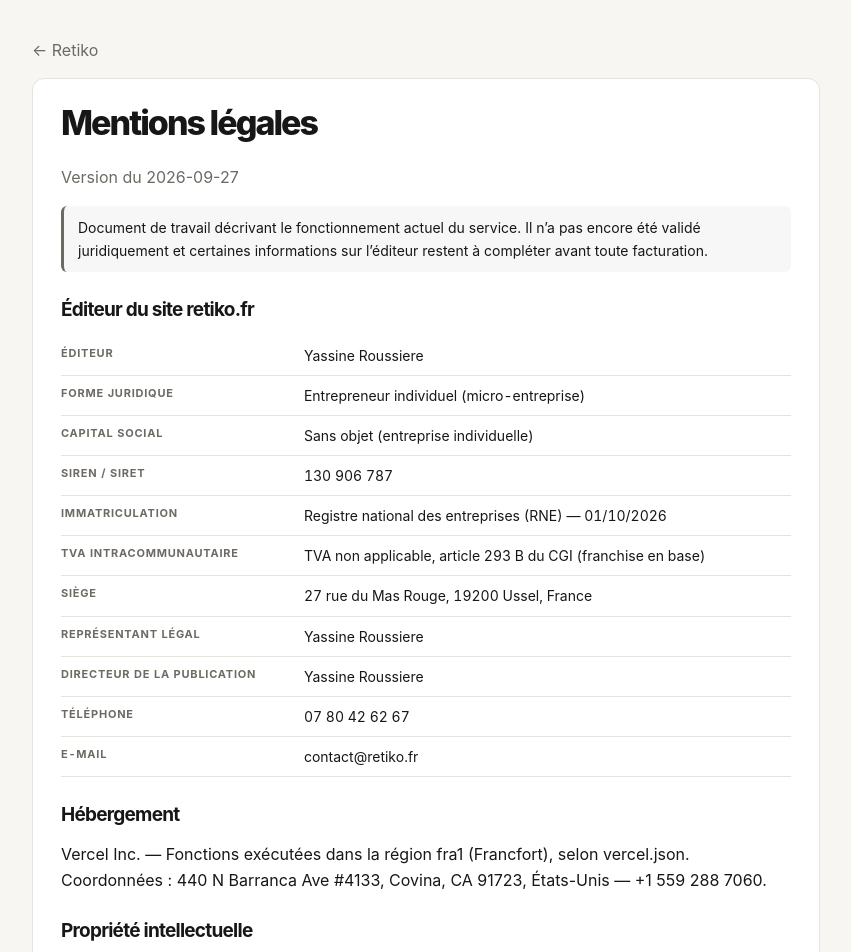
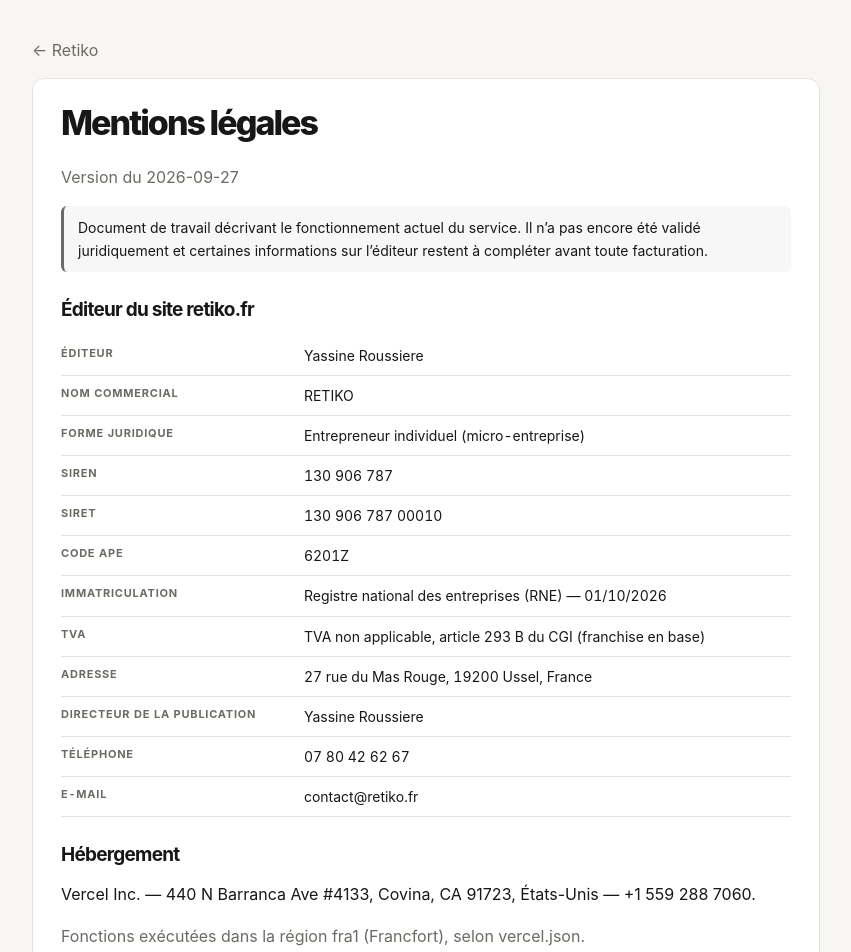
Before and after one commit to yassineimpe-bit/Fidgo, a Next.js app: page /legal/mentions-legales in a window 1280 px wide. Shown: the top 952 px of the page, without its empty margins (214-1065 px from the left). Built offline with nearby package versions, Linux system fonts and the light colour scheme; no server answers.

Commit message:
chore(legal): compléter les mentions légales publiques

```diff
--- a/app/legal/mentions-legales/page.tsx
+++ b/app/legal/mentions-legales/page.tsx
@@ -9,13 +9,14 @@
   const e = LEGAL_ENTITY;
   const rows: [string, string][] = [
     ["Éditeur", legalValue(e.companyName)],
+    ["Nom commercial", legalValue(e.tradingName)],
     ["Forme juridique", legalValue(e.legalForm)],
-    ["Capital social", legalValue(e.shareCapital)],
-    ["SIREN / SIRET", legalValue(e.siren)],
+    ["SIREN", legalValue(e.siren)],
+    ["SIRET", legalValue(e.siret)],
+    ["Code APE", legalValue(e.apeCode)],
     ["Immatriculation", legalValue(e.registration)],
-    ["TVA intracommunautaire", legalValue(e.vatNumber)],
-    ["Siège", legalValue(e.headOffice)],
-    ["Représentant légal", legalValue(e.legalRepresentative)],
+    ["TVA", legalValue(e.vatNumber)],
+    ["Adresse", legalValue(e.headOffice)],
     ["Directeur de la publication", legalValue(e.publicationDirector)],
     ["Téléphone", legalValue(e.phone)],
     ["E-mail", legalValue(e.contactEmail)],
@@ -27,7 +28,8 @@
     </tbody></table></div>
 
     <h2>Hébergement</h2>
-    <p>{HOSTING_PROVIDER.name} — {HOSTING_PROVIDER.region}. Coordonnées : {legalValue(HOSTING_PROVIDER.address)}.</p>
+    <p>{HOSTING_PROVIDER.name} — {legalValue(HOSTING_PROVIDER.address)}.</p>
+    <p className="muted">{HOSTING_PROVIDER.region}.</p>
 
     <h2>Propriété intellectuelle</h2>
     <p>Les éléments propres à Retiko (marque, interface, textes, logiciel) sont protégés. Les marques, logos
```
